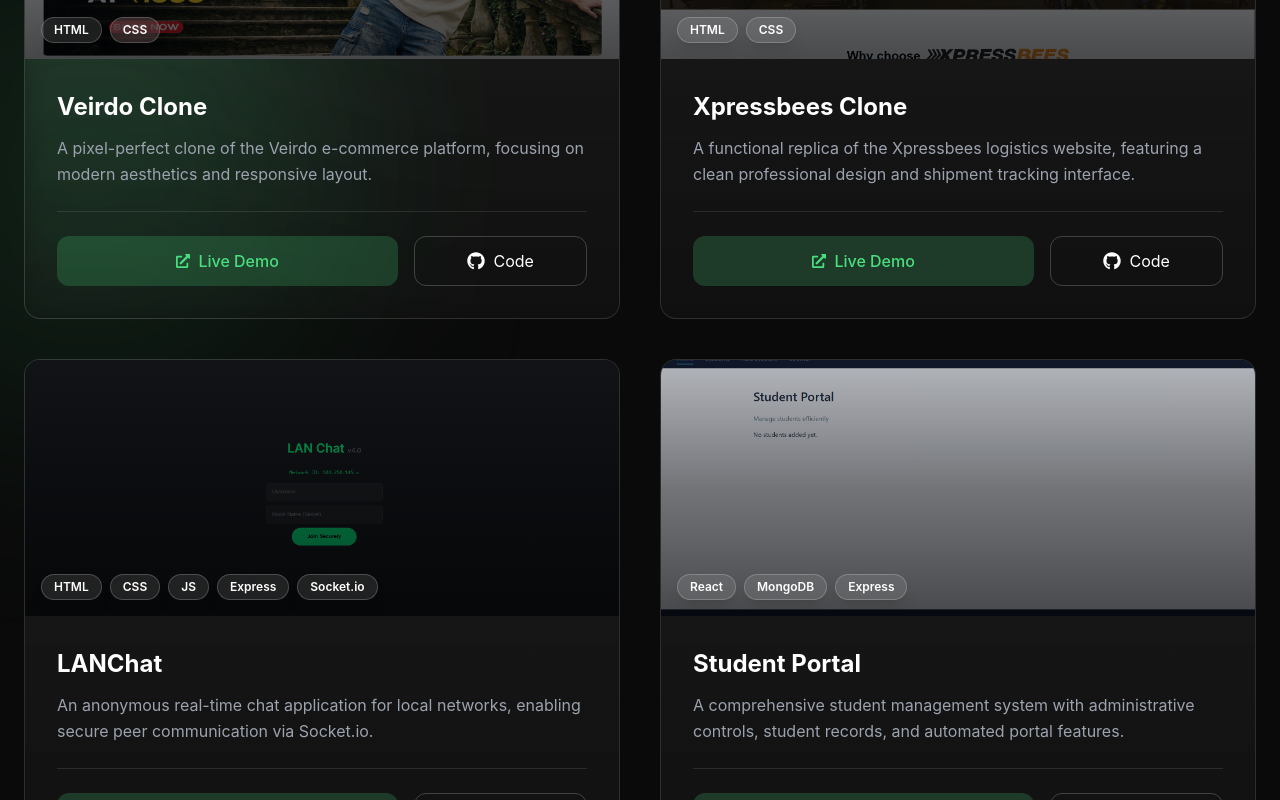
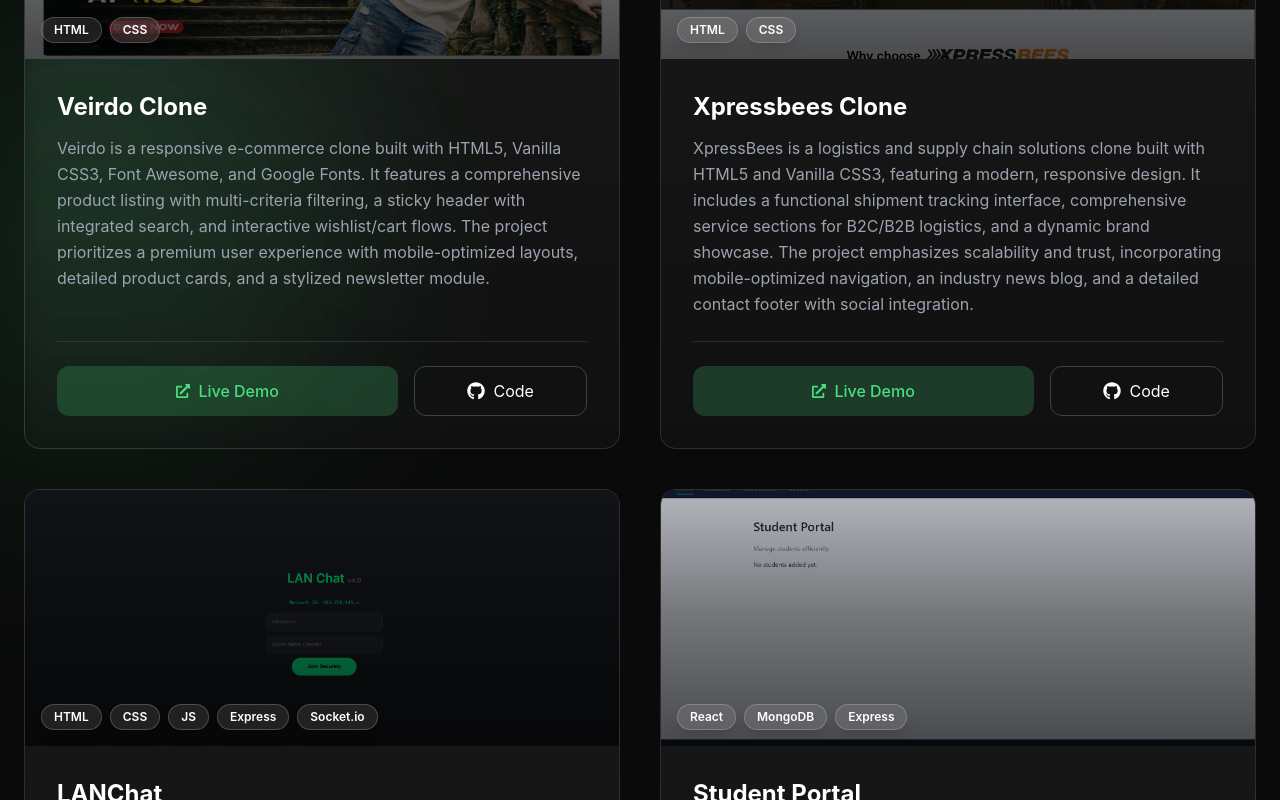
Before and after one commit to Sushant-Ravi14/Portfolio, a React (Vite) app: page / in a window 1280 px wide. Shown: the part 4600-5400 px from the top of the page. Built offline with nearby package versions, Linux system fonts and the light colour scheme.

Commit message:
updated the projects description

```diff
--- a/src/data/projects.js
+++ b/src/data/projects.js
@@ -7,7 +7,7 @@
   {
     id: 1,
     title: "Veirdo Clone",
-    description: "A pixel-perfect clone of the Veirdo e-commerce platform, focusing on modern aesthetics and responsive layout.",
+    description: "Veirdo is a responsive e-commerce clone built with HTML5, Vanilla CSS3, Font Awesome, and Google Fonts. It features a comprehensive product listing with multi-criteria filtering, a sticky header with integrated search, and interactive wishlist/cart flows. The project prioritizes a premium user experience with mobile-optimized layouts, detailed product cards, and a stylized newsletter module.",
     image: veirdoThumb,
     tech: ["HTML", "CSS"],
     github: "https://github.com/Sushant-Ravi14/websites-clone/tree/main/minimalist",
@@ -16,7 +16,7 @@
   {
     id: 2,
     title: "Xpressbees Clone",
-    description: "A functional replica of the Xpressbees logistics website, featuring a clean professional design and shipment tracking interface.",
+    description: "XpressBees is a logistics and supply chain solutions clone built with HTML5 and Vanilla CSS3, featuring a modern, responsive design. It includes a functional shipment tracking interface, comprehensive service sections for B2C/B2B logistics, and a dynamic brand showcase. The project emphasizes scalability and trust, incorporating mobile-optimized navigation, an industry news blog, and a detailed contact footer with social integration.",
     image: xpressbeesThumb,
     tech: ["HTML", "CSS"],
     github: "https://github.com/Sushant-Ravi14/websites-clone/tree/main/xpressbees",
@@ -25,7 +25,7 @@
   {
     id: 3,
     title: "LANChat",
-    description: "An anonymous real-time chat application for local networks, enabling secure peer communication via Socket.io.",
+    description: "LAN Chat is a high-performance, real-time messaging platform designed specifically for secure communication within local networks. It provides a sleek, dark-themed interface where users can join private, encrypted rooms that are automatically locked to their current subnet for enhanced privacy. The application ensures that all interactions are confidential and responsive, offering a premium, lightweight chat experience that feels both professional and effortless.",
     image: lanchatThumb,
     tech: ["HTML", "CSS", "JS", "Express", "Socket.io"],
     github: "https://github.com/Sushant-Ravi14/Lan_chat",
@@ -34,7 +34,7 @@
   {
     id: 4,
     title: "Student Portal",
-    description: "A comprehensive student management system with administrative controls, student records, and automated portal features.",
+    description: "The Student Portal is a fast, modern web app built with React 19, Vite, and React-Router-Dom for seamless navigation. It features a responsive student directory that fetches API data and includes dedicated modules for adding records and administrative tasks. Styled with custom CSS, it offers an intuitive, streamlined dashboard for managing educational data efficiently.",
     image: studentPortalThumb,
     tech: ["React", "MongoDB", "Express"],
     github: "https://github.com/Sushant-Ravi14/react_project",
```
